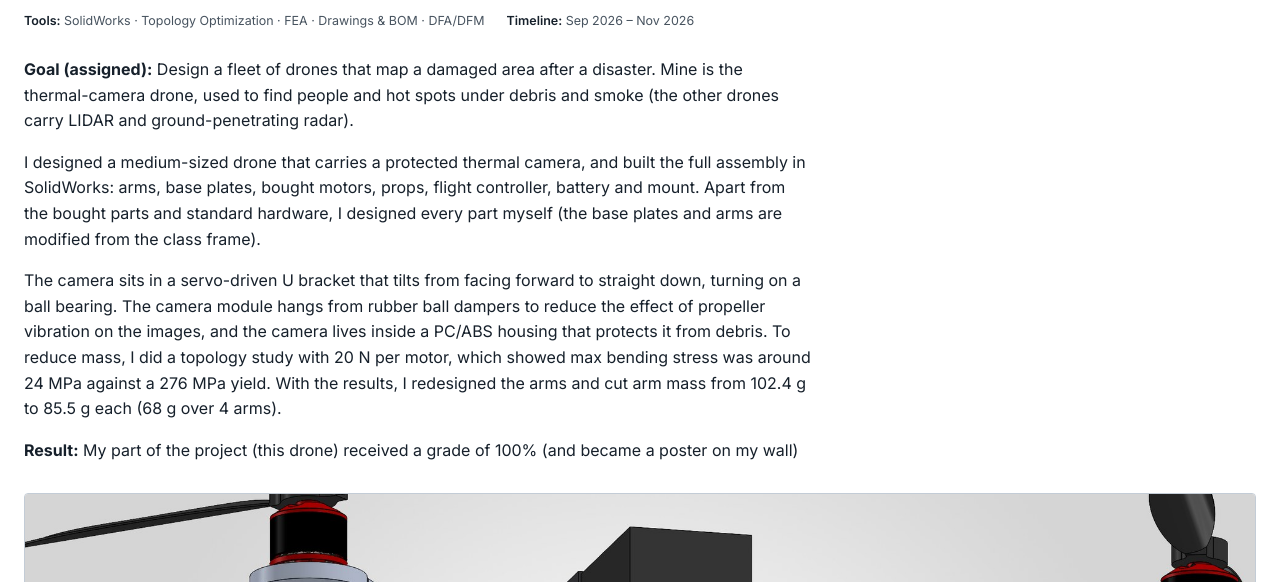
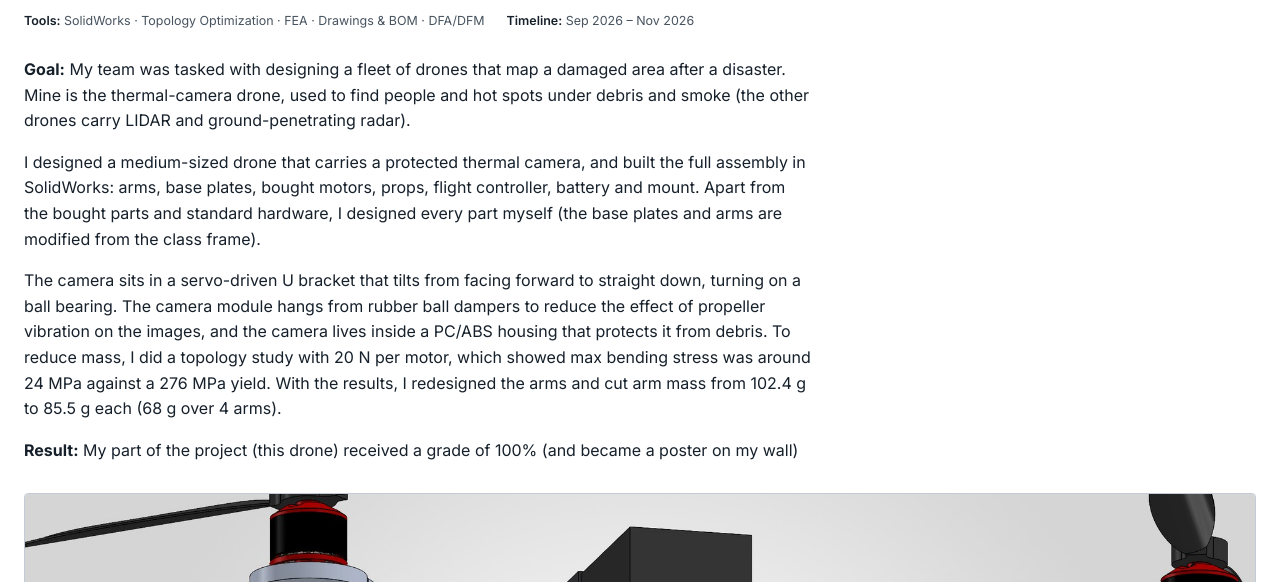
Before and after one commit to neelviegas/neelviegas.github.io, a plain HTML site: page projects.html in a window 1280 px wide. Shown: the part 218-800 px from the top of the page. Drawn offline with Linux system fonts and the light colour scheme.

Commit message:
Reword drone goal: my team was tasked with designing a fleet (#12)
Claude-Session: https://claude.ai/code/session_019AqUA74rr57SfRsqx9tv9f

Co-authored-by: Claude <noreply@anthropic.com>

```diff
--- a/projects.html
+++ b/projects.html
@@ -54,7 +54,7 @@
     </div>
     <div class="proj-body proj-body-stack">
       <div class="text">
-        <p><b>Goal (assigned):</b> Design a fleet of drones that map a damaged area after a disaster.
+        <p><b>Goal:</b> My team was tasked with designing a fleet of drones that map a damaged area after a disaster.
            Mine is the thermal-camera drone, used to find people and hot spots under debris and smoke
            (the other drones carry LIDAR and ground-penetrating radar).</p>
         <p>I designed a medium-sized drone that carries a protected thermal camera, and built the full
```
